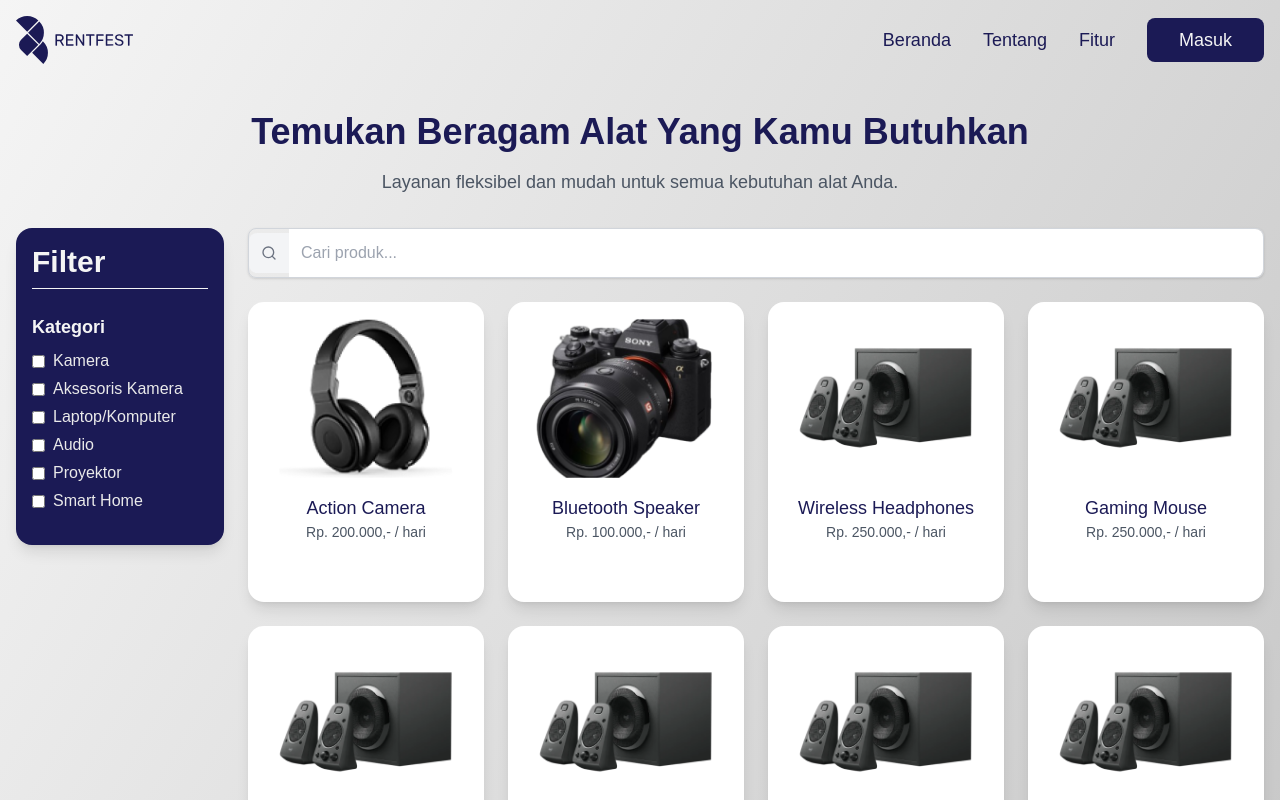
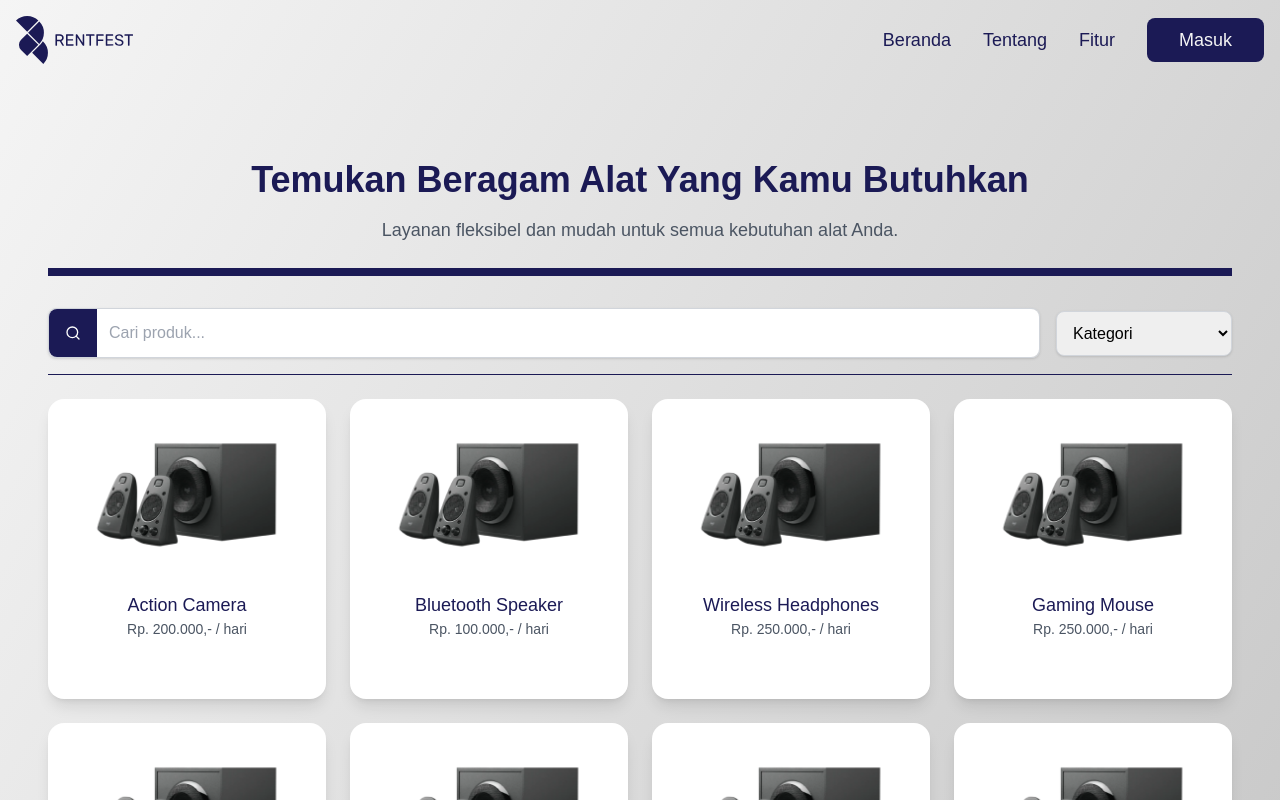
Before and after one commit to DaffaAfdallah/rentfest, a React (Vite) app: page /fitur in a window 1280 px wide. Shown: the top 800 px of the page. Built offline with nearby package versions, Linux system fonts and the light colour scheme.

Commit message:
semangat1

```diff
--- a/src/pages/Fitur.jsx
+++ b/src/pages/Fitur.jsx
@@ -1,12 +1,10 @@
 import React, { useState, useEffect } from 'react';
-import produk1 from '../assets/images/fitur/produk1.png';
-import produk2 from '../assets/images/fitur/produk2.png';
 import produk3 from '../assets/images/fitur/produk3.png';
 import { FiSearch, FiX } from 'react-icons/fi';
 
 const productData = [
-  { id: 1, image: produk1 },
-  { id: 2, image: produk2 },
+  { id: 1, image: produk3 },
+  { id: 2, image: produk3 },
   { id: 3, image: produk3 },
   { id: 4, image: produk3 },
   { id: 5, image: produk3 },
@@ -27,9 +25,9 @@ const names = [
   'Smart Watch',
   'Bluetooth Speaker',
   'Action Camera',
-  'Drone',
-  'Drone',
-  'Drone'
+  'Virtual Reality Headset',
+  'Portable Projector',
+  'Digital SLR Camera'
 ];
 
 const prices = [
@@ -49,7 +47,7 @@ const prices = [
 const filters = [
   {
     category: 'Kategori',
-    options: ['Kamera', 'Aksesoris Kamera', 'Laptop/Komputer', 'Audio', 'Proyektor', 'Smart Home'],
+    options: ['Kamera', 'Aksesoris Kamera', 'Perabotan', 'Audio'],
   },
 ];
 
@@ -60,6 +58,7 @@ const shuffleArray = (array) => {
 const Fitur = () => {
   const [products, setProducts] = useState([]);
   const [searchQuery, setSearchQuery] = useState('');
+  const [selectedFilters, setSelectedFilters] = useState({});
 
   useEffect(() => {
     const shuffledNames = shuffleArray([...names]);
@@ -82,9 +81,16 @@ const Fitur = () => {
     setSearchQuery('');
   };
 
-  const filteredProducts = products.filter((product) =>
-    product.name.toLowerCase().includes(searchQuery.toLowerCase())
-  );
+  const handleFilterChange = (category, option) => {
+    setSelectedFilters((prevFilters) => ({
+      ...prevFilters,
+      [category]: option,
+    }));
+  };
+
+  const filteredProducts = products.filter((product) => {
+    return product.name.toLowerCase().includes(searchQuery.toLowerCase());
+  });
 
   const fillEmptyItems = () => {
     const emptyItems = [];
@@ -96,31 +102,16 @@ const Fitur = () => {
   };
 
   return (
-    <div className="container mx-auto my-28 px-4">
-      <section className="my-8 text-center">
+    <div className="container mx-auto my-12 p-12">
+      <section className="my-8 border-b-8 border-[#1b1a55] text-center pb-6">
         <h2 className="text-4xl font-bold mb-4 text-[#1b1a55]">Temukan Beragam Alat Yang Kamu Butuhkan</h2>
         <p className="text-lg text-gray-600">Layanan fleksibel dan mudah untuk semua kebutuhan alat Anda.</p>
       </section>
-      <div className="flex">
-        <aside className="w-1/6 mr-6 h-full p-4 bg-[#1b1a55] shadow-lg rounded-2xl">
-          <h2 className="text-3xl font-semibold mb-6 border-b border-[#f5f5f5] pb-2 text-[#f5f5f5]">Filter</h2>
-          {filters.map((filter, index) => (
-            <div key={index} className="mb-4">
-              <h3 className="text-lg font-semibold mb-2 text-[#f5f5f5]">{filter.category}</h3>
-              {filter.options.map((option, idx) => (
-                <div key={idx} className="flex items-center mb-1">
-                  <input type="checkbox" id={option} name={option} className="mr-2" />
-                  <label htmlFor={option} className="text-[#eaeaea]">{option}</label>
-                </div>
-              ))}
-            </div>
-          ))}
-        </aside>
-        <div className="flex flex-col flex-1">
-          <div className="relative mb-6">
+      <div className="flex mb-6 pb-4 border-b border-[#1b1a55]">
+        <div className="relative flex-1">
           <div className="flex items-center border border-gray-300 rounded-lg shadow focus-within:ring-1 focus-within:ring-[#1b1a55]">
-              <div className="p-3 bg-gray-100 rounded-l-lg">
-                <FiSearch className="text-gray-500" />
+            <div className="p-4 bg-[#1b1a55] rounded-l-lg">
+              <FiSearch className="text-white" />
             </div>
             <input
               type="text"
@@ -134,6 +125,22 @@ const Fitur = () => {
                 <FiX className="text-gray-500" />
               </button>
             )}
+          </div>
+        </div>
+        <div className="flex items-center ml-4 space-x-4">
+          {filters.map((filter, index) => (
+            <div key={index} className="relative">
+              <select
+                onChange={(e) => handleFilterChange(filter.category, e.target.value)}
+                className="p-3 border border-gray-300 rounded-lg shadow focus:outline-none focus:ring-1 focus:ring-[#1b1a55]"
+              >
+                <option value="">{filter.category}</option>
+                {filter.options.map((option, idx) => (
+                  <option key={idx} value={option}>{option}</option>
+                ))}
+              </select>
+            </div>
+          ))}
         </div>
       </div>
       <main className="grid grid-cols-1 sm:grid-cols-2 md:grid-cols-3 lg:grid-cols-4 gap-6" style={{ minHeight: '53vh' }}>
@@ -151,7 +158,7 @@ const Fitur = () => {
               <p className="text-sm text-gray-600">{product.price}</p>
               <div className="absolute bottom-0 left-0 w-full overflow-hidden">
                 <button className="w-full h-12 px-4 py-2 bg-[#1b1a55] text-white rounded-b-2xl transform translate-y-full group-hover:translate-y-0 transition-transform duration-300">
-                    Sewa
+                  Sewa Sekarang
                 </button>
               </div>
             </div>
@@ -162,8 +169,6 @@ const Fitur = () => {
         {fillEmptyItems()}
       </main>
     </div>
-      </div>
-    </div>
   );
 };
 
```
Lines whose indentation alone changed are shown as unchanged.
